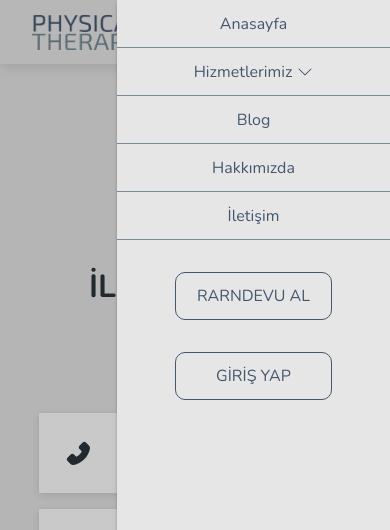
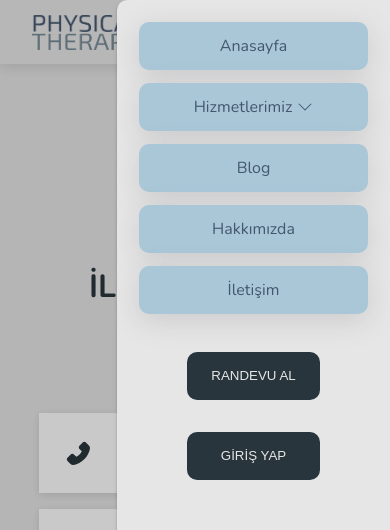
Before and after one commit to semsi-gungor/Physiotherapy-App, a Next.js app: page /iletisim in a window 390 px wide. Both pictures are taken after a click on the element 357 px from the left and 31 px from the top of the page. Shown: the top 530 px of the page. Built offline with nearby package versions, Linux system fonts and the light colour scheme.

Commit message:
some ui updated

```diff
--- a/src/components/navbar/SideMenu.module.css
+++ b/src/components/navbar/SideMenu.module.css
@@ -1,4 +1,5 @@
 .menu {
+  padding: 1rem;
   position: fixed;
   right: 0;
   top: 0;
@@ -12,10 +13,11 @@
   display: none;
   flex-direction: column;
   overflow-y: scroll;
+  border-top-left-radius: 10px;
+  border-bottom-left-radius: 10px;
 }
 
 .menuItem {
-  border-bottom: 1px solid var(--color-4);
   display: flex;
   align-items: center;
   justify-content: center;
@@ -23,30 +25,49 @@
   height: 3rem;
   cursor: pointer;
   flex-shrink: 0;
+  color: var(--color-1);
+  background-color: var(--color-3);
+  border-radius: 10px;
+  margin: 0.4rem;
+  box-shadow: rgba(100, 100, 111, 0.2) 0px 7px 29px 0px;
 }
 
 .dropDown {
   color: var(--color-5);
 }
 
-.dropDownItem {
-  border-bottom: 1px solid var(--color-4);
-  display: flex;
-  align-items: center;
-  justify-content: center;
-  transition: all 300ms;
-  height: 3rem;
-  cursor: pointer;
-  flex-shrink: 0;
-  background-color: white;
-}
-
 .dropDown span {
   margin-right: 5px;
 }
 
+.dropDown:hover {
+  color: var(--color-1);
+}
+
+.dropDownItem {
+  display: flex;
+  align-items: center;
+  justify-content: center;
+  transition: background-color 300ms;
+  height: 3rem;
+  cursor: pointer;
+  flex-shrink: 0;
+  background-color: var(--color-white);
+  border-radius: 10px;
+  margin: 0.4rem 0.6rem;
+  box-shadow: rgba(100, 100, 111, 0.2) 0px 7px 29px 0px;
+  opacity: 0;
+}
+.dropDownItem:hover {
+  background-color: var(--color-2);
+}
+
 .menuItem:hover {
-  background-color: var(--color-1-h);
+  background-color: var(--color-4);
+}
+
+.menuItem:hover a {
+  color: var(--color-1);
 }
 
 .menuItem a {
@@ -59,27 +80,17 @@
   display: flex;
   flex-direction: column;
   align-items: center;
-
+  width: 100%;
   padding: 2rem;
   gap: 2rem;
 }
 
 .buttons a {
-  border-radius: 10px;
-  border: 1px solid;
-  width: 75%;
-  height: 3rem;
   text-decoration: none;
-
-  display: grid;
-  place-items: center;
-  color: var(--color-5);
-  transition: 300ms;
-}
-
-.buttons a:hover {
-  color: var(--color-1);
-  background-color: var(--color-5);
+  width: 100%;
+  display: flex;
+  flex-direction: column;
+  align-items: center;
 }
 
 .shadow {
@@ -176,17 +187,56 @@
 @keyframes slide-in {
   0% {
     transform: translateX(100%);
+    opacity: 0;
   }
   100% {
     transform: translateX(0);
+    opacity: 1;
   }
 }
 
 @keyframes slide-out {
   0% {
     transform: translateX(0);
+    opacity: 1;
   }
   100% {
     transform: translateX(100%);
+    opacity: 0;
   }
 }
+
+.op {
+  opacity: 1;
+}
+
+.close {
+  animation-name: close;
+  animation-duration: 300ms;
+  animation-delay: 1500ms;
+  animation-fill-mode: forwards;
+}
+
+@keyframes close {
+  0% {
+    height: 100%;
+  }
+
+  100% {
+    height: 0%;
+  }
+}
+
+.open {
+  animation: open-drop 300ms forwards;
+}
+
+@keyframes open-drop {
+  0% {
+    height: 0%;
+  }
+
+  100% {
+    height: 100%;
+  }
+}
--- a/src/components/navbar/SideMenu.tsx
+++ b/src/components/navbar/SideMenu.tsx
@@ -6,6 +6,14 @@ import Link from "next/link";
 import { BsChevronDown, BsChevronUp } from "react-icons/bs";
 import { useState, useContext } from "react";
 import { uiContext } from "@/context/uiControl";
+import Button from "../ui/button/Button";
+
+const dropdownItems = [
+  { title: "Item 1" },
+  { title: "Item 2" },
+  { title: "Item 3" },
+  { title: "Item 4" },
+];
 
 export default function SideMenu() {
   const [isDropdownOpen, setIsDropdownOpen] = useState(false);
@@ -38,16 +46,23 @@ export default function SideMenu() {
           <span>Hizmetlerimiz</span>{" "}
           {isDropdownOpen ? <BsChevronUp /> : <BsChevronDown />}
         </li>
-        <CSSTransition in={isDropdownOpen} timeout={400} unmountOnExit>
-          <ul
-            className={`${isDropdownOpen ? classes.slideIn : classes.slideOut}`}
-          >
-            <li className={classes.dropDownItem}>as</li>
-            <li className={classes.dropDownItem}>as</li>
-            <li className={classes.dropDownItem}>as</li>
-            <li className={classes.dropDownItem}>as</li>
-            <li className={classes.dropDownItem}>as</li>
-            <li className={classes.dropDownItem}>as</li>
+        <CSSTransition in={isDropdownOpen} timeout={2000} unmountOnExit>
+          <ul className={`${isDropdownOpen ? classes.open : classes.close}`}>
+            {dropdownItems.map((item, index) => {
+              return (
+                <li
+                  key={index}
+                  style={{ animationDelay: `${index * 300}ms` }}
+                  className={`${classes.dropDownItem} ${
+                    isDropdownOpen
+                      ? classes.slideIn
+                      : `${classes.op} ${classes.slideOut}`
+                  }`}
+                >
+                  {item.title}
+                </li>
+              );
+            })}
           </ul>
         </CSSTransition>
 
@@ -61,8 +76,12 @@ export default function SideMenu() {
           <Link href={"/"}>İletişim</Link>
         </li>
         <div className={classes.buttons}>
-          <Link href={"/"}>RARNDEVU AL</Link>
-          <Link href={"/"}>GİRİŞ YAP</Link>
+          <Link href={"/"}>
+            <Button size="thquarters">RANDEVU AL</Button>
+          </Link>
+          <Link href={"/"}>
+            <Button size="thquarters">GİRİŞ YAP</Button>
+          </Link>
         </div>
       </ul>
     </>
--- a/src/components/ui/button/Button.module.css
+++ b/src/components/ui/button/Button.module.css
@@ -47,12 +47,15 @@
 
 .full {
   width: 100%;
+  height: 3rem;
 }
 
 .half {
   width: 50%;
+  height: 3rem;
 }
 
 .thqurters {
   width: 75%;
+  height: 3rem;
 }
--- a/src/components/ui/button/Button.tsx
+++ b/src/components/ui/button/Button.tsx
@@ -3,7 +3,7 @@ import classes from "./Button.module.css";
 
 interface ButtonProps {
   variant?: "primary" | "outlined";
-  size?: "sm" | "md" | "lg" | "full" | "half" | "thqurters";
+  size?: "sm" | "md" | "lg" | "full" | "half" | "thquarters";
   children: React.ReactNode;
   onClick?: () => void;
 }
@@ -19,11 +19,11 @@ const Button: FC<ButtonProps> = ({ children, variant, size }) => {
 
   if (size === "md") {
     classNames += ` ${classes.md}`;
-  } else if ("lg") {
+  } else if (size === "lg") {
     classNames += ` ${classes.lg}`;
-  } else if ("thqurters") {
+  } else if (size === "thquarters") {
     classNames += ` ${classes.thqurters}`;
-  } else if ("full") {
+  } else if (size === "full") {
     classNames += ` ${classes.full}`;
   } else {
     classNames += ` ${classes.half}`;
```
